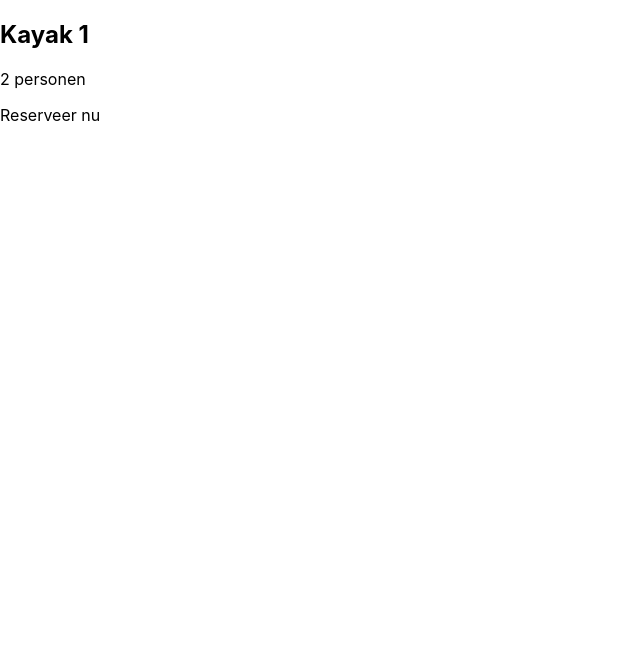
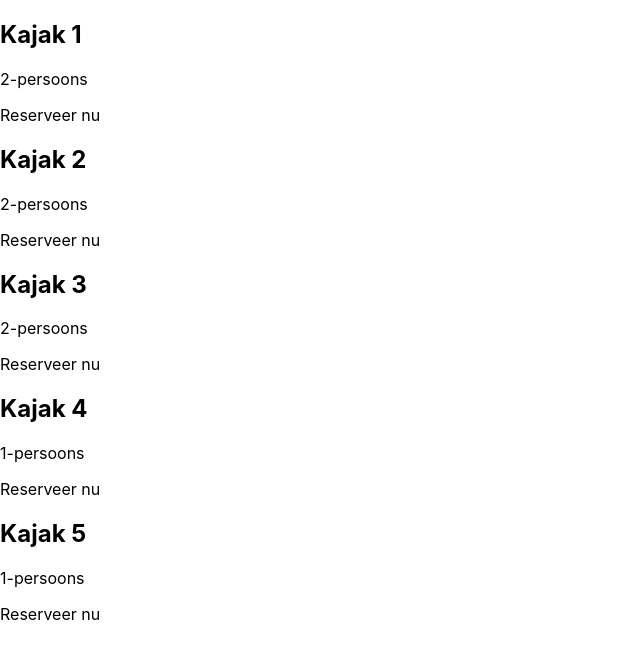
Before and after one commit to buurtkajaks/buurtkayaks-gent, a React (Create React App) app: page / in a window 1280 px wide. Shown: the top 658 px of the page, without its empty margins (0-640 px from the left). Built offline with nearby package versions, Linux system fonts and the light colour scheme.

Commit message:
mapped kayaks

```diff
--- a/src/App.js
+++ b/src/App.js
@@ -1,14 +1,45 @@
 const App = () => {
+
+  const kayaks = [
+    {
+      id: 1,
+      title: "Kajak 1",
+      places: 2
+    },
+    {
+      id: 2,
+      title: "Kajak 2",
+      places: 2
+    },
+    {
+      id: 3,
+      title: "Kajak 3",
+      places: 2
+    },
+    {
+      id: 4,
+      title: "Kajak 4",
+      places: 1
+    },
+    {
+      id: 5,
+      title: "Kajak 5",
+      places: 1
+    }
+  ];
+
   return (
     <div className="kayaks-container">
-      <div className="kayak-container">
-        {/*<img/>*/}
-          <div className="kayak-body-container">
-            <h2>Kayak 1</h2>
-            <p>2 personen</p>
-            <p>Reserveer nu</p>
-          </div>
-      </div>
+      {kayaks.map(({title, places}) => (
+        <div className="kayak-container">
+          <div className="background-image" />
+            <div className="kayak-body-container">
+              <h2>{title}</h2>
+              <p>{places}-persoons</p>
+              <p>Reserveer nu</p>
+            </div>
+        </div>
+      ))}
     </div>
   );
 }
```
